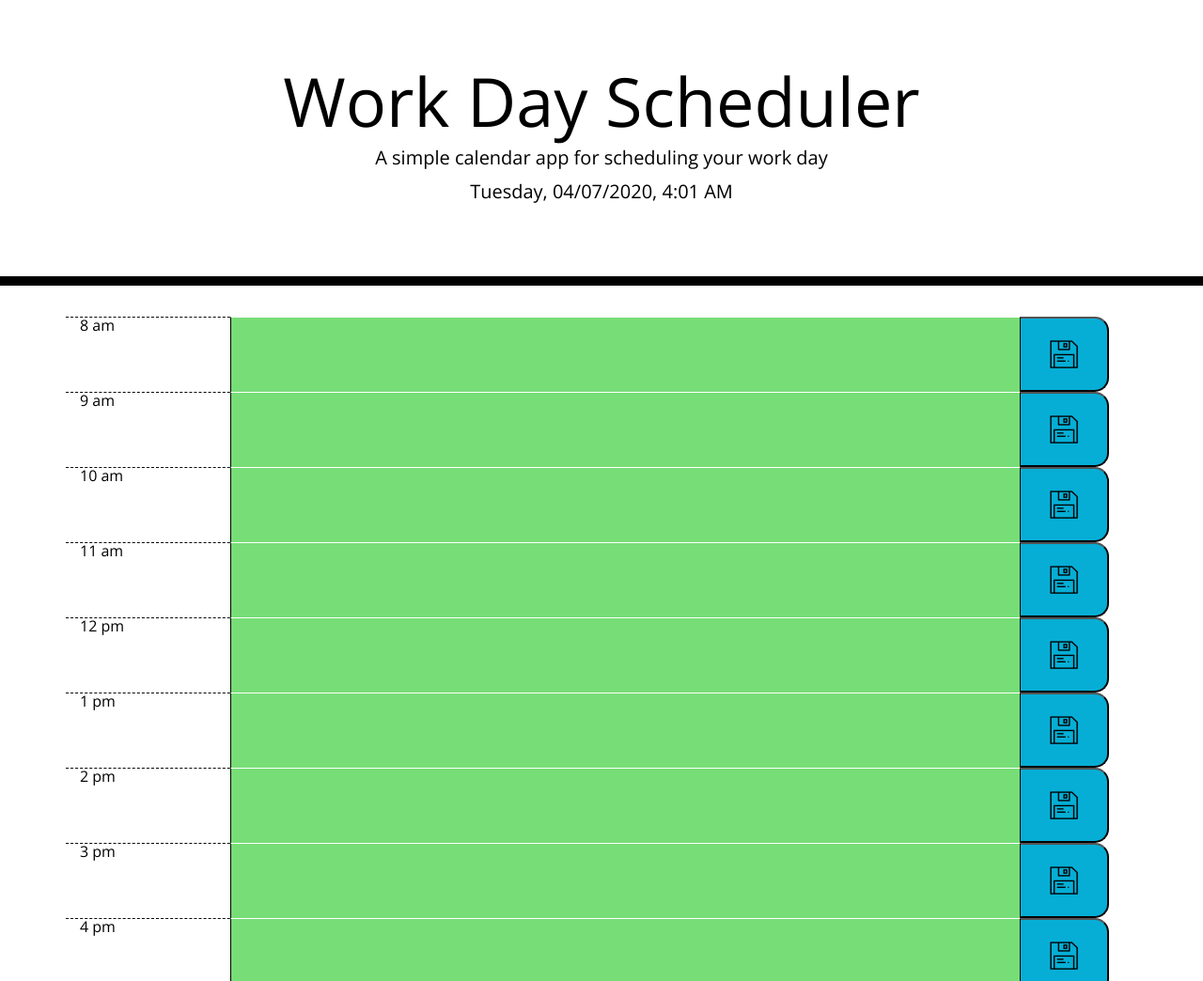
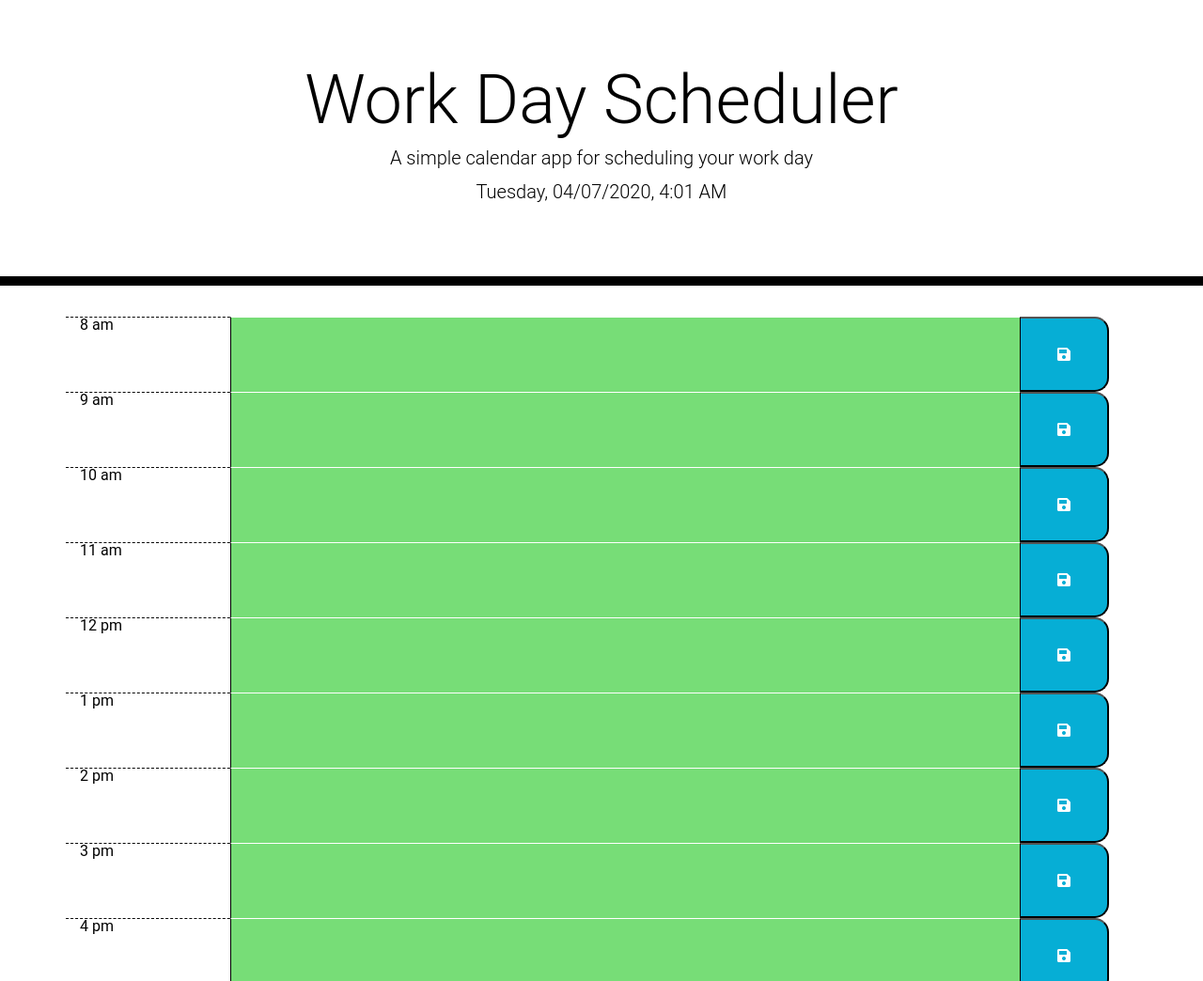
Before and after one commit to rahuldedhia/workday-scheculer, a plain HTML site: page index.html in a window 1280 px wide. Shown: the top 1044 px of the page at 94% size. Drawn offline with nearby package versions, Linux system fonts and the light colour scheme.

Commit message:
added logic for each day

```diff
--- a/script.js
+++ b/script.js
@@ -45,9 +45,8 @@ $(document).ready(function () {
 
     dayTimeText.val(tempText);
 
-    //for rendering the save buttons
-    dayTimeBtn.addClass("saveBtn col-sm-1");
-    dayTimeBtn.append("<img src=./assets/save-btn.png />");
+    //for rendering the save buttons using Google Font Awesome (fa)
+    dayTimeBtn.addClass("saveBtn col-sm-1 fas fa-save");
     dayTimeBtn.attr("value", "area" + i);
 
     //Putting all HTML components together
--- a/style.css
+++ b/style.css
@@ -1,5 +1,5 @@
 body {
-  font-family: 'Open Sans', sans-serif;
+  font-family: 'Roboto', sans-serif;
   font-size: 16px;
   line-height: 1;
 }
```
Also changed, not shown: assets/save-btn.png (deleted).
